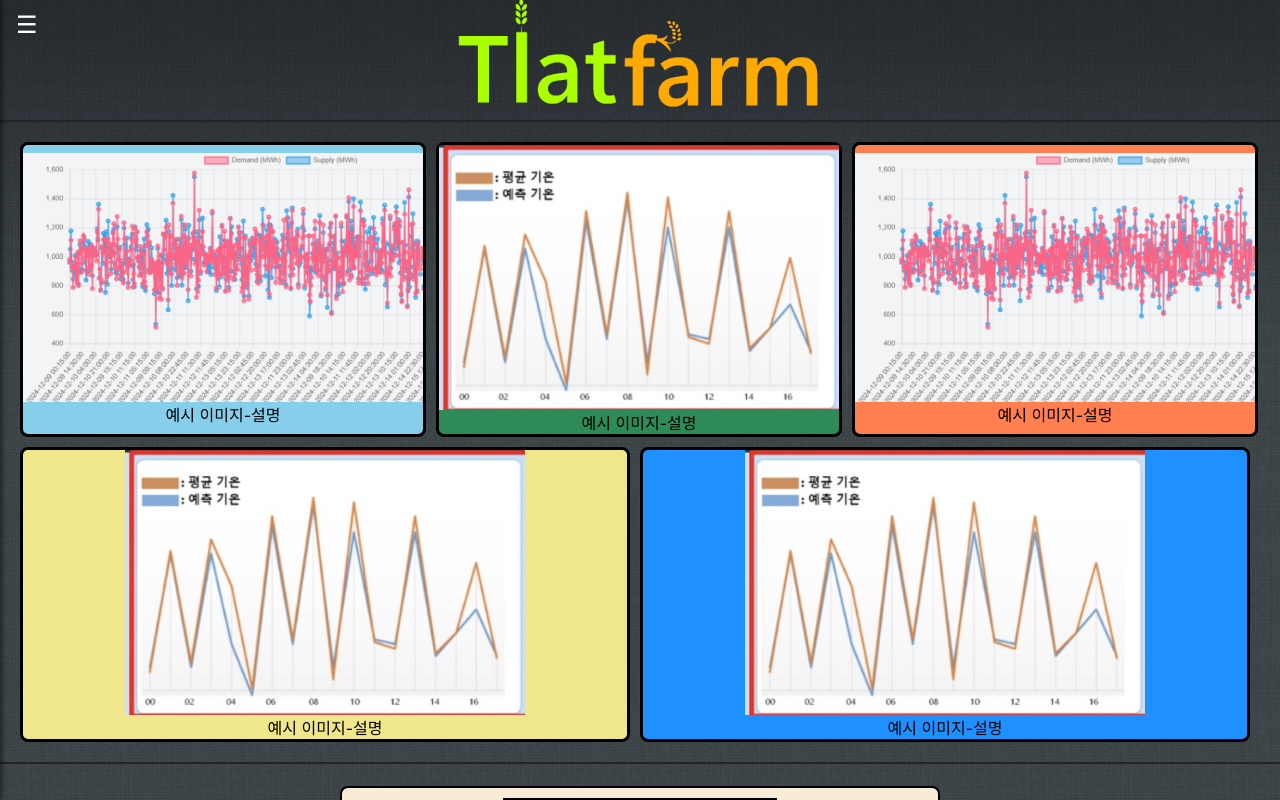
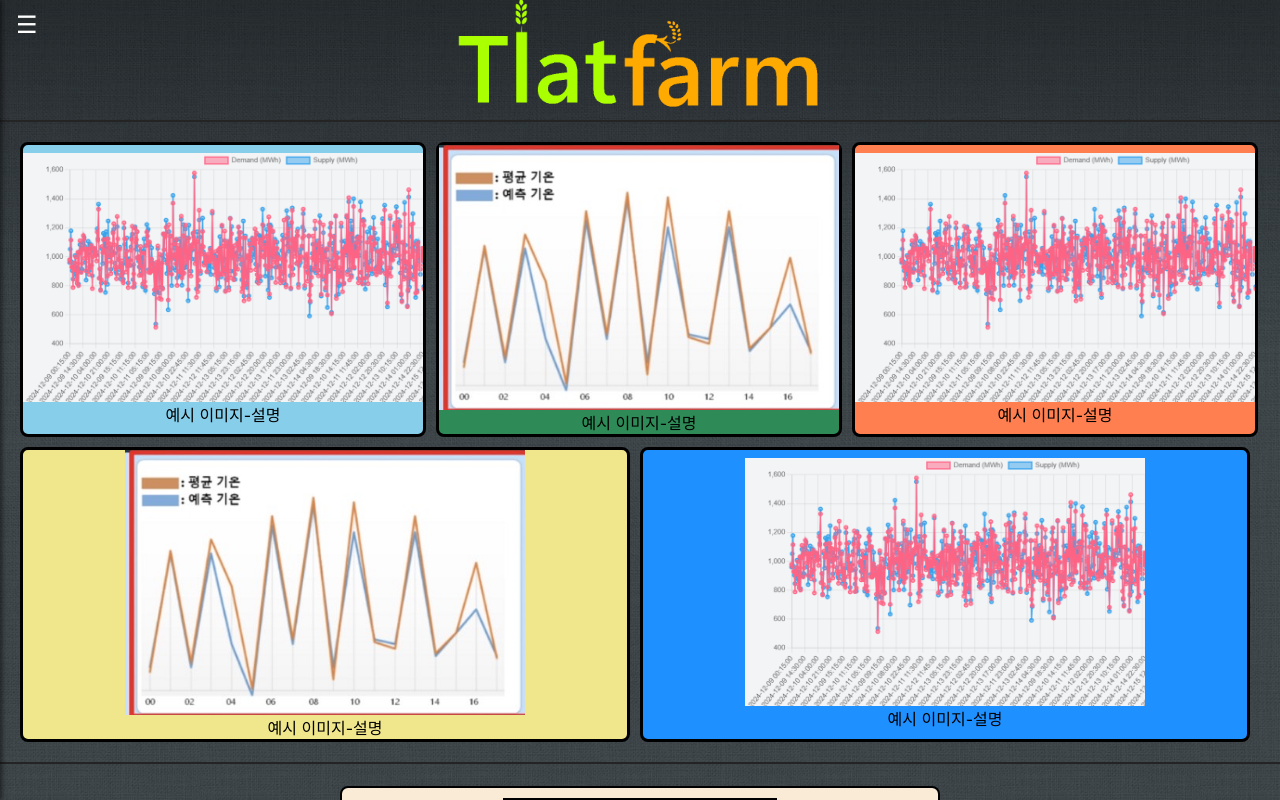
Before and after one commit to TurbineCrewGit/Tlatfarm, a React (Create React App) app in the folder ds/: page /clebinepage in a window 1280 px wide. Built offline with nearby package versions, Linux system fonts and the light colour scheme; no server answers.

Commit message:
feat: 섹션 확대 기능

```diff
--- a/ds/src/2_Clebinepage.js
+++ b/ds/src/2_Clebinepage.js
@@ -7,22 +7,55 @@ import graph from './graph.png';
 import graph2 from './graph2.png';
 import FileUpload from './Components/FileUpload';
 import DataTable from './Components/DataTable';
-import {Link} from 'react-router-dom';
+import { Link } from 'react-router-dom';
 
 const theme = createTheme();
 
 function Clebine() {
-  const [tableData, setTableData] = useState([
-    // { id: '1', powerProduction: '85MW', latitude: '37.5665', longitude: '126.9780' },
-  ]);
+  const [tableData, setTableData] = useState([]);
+  const [expandedSection, setExpandedSection] = useState(null);
 
   const handleDataUploaded = (newData) => {
     setTableData(prevData => [...prevData, ...newData]);
   };
 
-
   const handleDelete = (id) => {
     setTableData(tableData.filter(row => row.id !== id));
+  };
+
+  const handleSectionClick = (index) => {
+    setExpandedSection(expandedSection === index ? null : index);
+  };
+
+  const getSectionStyle = (index) => {
+    const baseStyle = {
+      background: ["skyblue", "seagreen", "coral", "khaki", "dodgerblue"][index],
+      transition: "all 0.3s ease",
+      cursor: "pointer",
+    };
+
+    if (expandedSection === index) {
+      return {
+        ...baseStyle,
+        position: "absolute",
+        top: "50%",
+        left: "50%",
+        transform: "translate(-50%, -50%)",
+        width: "90%",
+        height: "80%",
+        zIndex: 1000,
+      };
+    }
+
+    if (expandedSection !== null && expandedSection !== index) {
+      return {
+        ...baseStyle,
+        opacity: 0,
+        pointerEvents: "none",
+      };
+    }
+
+    return baseStyle;
   };
 
   return (
@@ -30,53 +63,41 @@ function Clebine() {
       <div className="planner">
         <header className="header">
           <Link to='/'>
-          <img src={logo} alt="Turbine Planner" width='400px' />
+            <img src={logo} alt="Turbine Planner" width='400px' />
           </Link>
-
           <MenuBar />
         </header>
         <hr style={{
-          border: "1px solid rgb(36, 36, 36)",  // 테두리 두께와 색상 설정
-          width: "100vw",  // 전체 화면 너비에 맞추기
-          margin: "0"  // 여백을 없애기
+          border: "1px solid rgb(36, 36, 36)",
+          width: "100vw",
+          margin: "0"
         }} />
 
-
-        <main className="main-container">
-          <div className="section" style={{background: "skyblue"}}>
-            <img src={graph} alt="graph" width='400px' />
-            <span>예시 이미지-설명</span>
-          </div>
-          <div className="section" style={{background: "seagreen"}}>
-            <img src={graph2} alt="graph2" width="400px" />
-            <span>예시 이미지-설명</span>
-          </div>
-          <div className="section" style={{background: "coral"}}>
-            <img src={graph} alt="graph" width='400px' />
-            <span>예시 이미지-설명</span>
-          </div>
-          <div className="section" style={{background: "khaki"}}>
-            <img src={graph2} alt="graph2" width="400px" />
-            <span>예시 이미지-설명</span>
-          </div>
-          <div className="section" style={{background: "dodgerblue"}}>
-            <img src={graph2} alt="graph2" width="400px" />
-            <span>예시 이미지-설명</span>
-          </div>
+        <main className="main-container" style={{ position: "relative" }}>
+          {[0, 1, 2, 3, 4].map((index) => (
+            <div
+              key={index}
+              className="section"
+              style={getSectionStyle(index)}
+              onClick={() => handleSectionClick(index)}
+            >
+              <img src={index % 2 === 0 ? graph : graph2} alt={`graph${index + 1}`} width='400px' />
+              <span>예시 이미지-설명</span>
+            </div>
+          ))}
         </main>
 
         <hr style={{
-          border: "1px solid rgb(36, 36, 36)",  // 테두리 두께와 색상 설정
-          width: "100vw",  // 전체 화면 너비에 맞추기
-          margin: "0"  // 여백을 없애기
+          border: "1px solid rgb(36, 36, 36)",
+          width: "100vw",
+          margin: "0"
         }} />
 
-
-        <div className="list-section" style={{marginTop: '2px'}}>
+        <div className="list-section" style={{ marginTop: '2px' }}>
           <div className="list-container">
             <DataTable tableData={tableData} onDelete={handleDelete} />
             <div className="file-upload-container">
-            <FileUpload onDataUploaded={handleDataUploaded} tableData={tableData} />
+              <FileUpload onDataUploaded={handleDataUploaded} tableData={tableData} />
             </div>
           </div>
         </div>
```
Also changed, not shown: ds/src/Styles/Clebine.css (line endings or trailing spaces).
